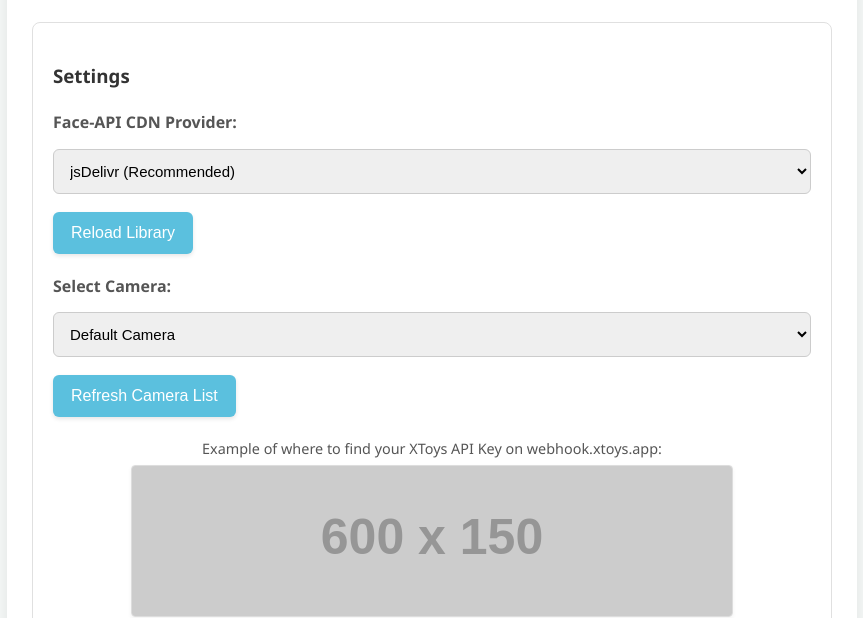
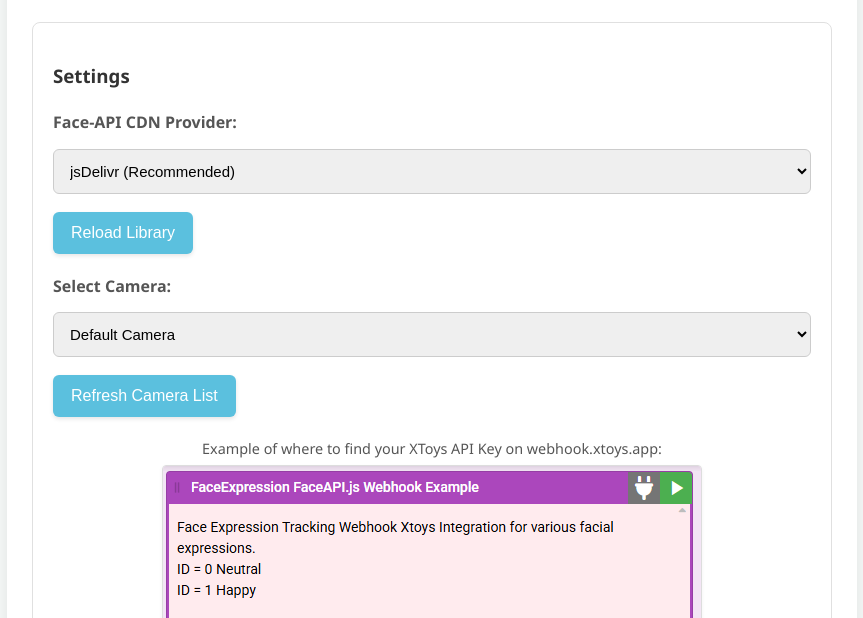
Before and after one commit to TaiSensei/FaceExpressionXtoys, a plain HTML site: page index.html in a window 1280 px wide. Shown: the part 182-800 px from the top of the page, without its empty margins (208-1071 px from the left). Drawn offline with Linux system fonts and the light colour scheme; placeholder pictures from the web are drawn by us.

Commit message:
Update index.html

```diff
--- a/index.html
+++ b/index.html
@@ -74,8 +74,8 @@
         }
         #test-btn { background-color: #f0ad4e; }
         #test-btn:hover { background-color: #df983a; }
-        #reload-lib-btn, #refresh-cameras-btn { background-color: #5bc0de; } /* Combined style */
-        #reload-lib-btn:hover, #refresh-cameras-btn:hover { background-color: #46b8da; } /* Combined style */
+        #reload-lib-btn, #refresh-cameras-btn { background-color: #5bc0de; }
+        #reload-lib-btn:hover, #refresh-cameras-btn:hover { background-color: #46b8da; }
 
 
         .status {
@@ -242,16 +242,15 @@
             text-align: center;
             margin-top: 10px;
         }
-        /* Styles for API Key Image Preview */
         .api-key-image-container {
-            text-align: center; /* Center the image */
-            margin-bottom: 15px; /* Space below the image */
+            text-align: center;
+            margin-bottom: 15px;
         }
         .api-key-image-container img {
-            max-width: 100%; /* Make image responsive */
-            height: auto; /* Maintain aspect ratio */
-            border: 1px solid #ddd; /* Optional border */
-            border-radius: 4px; /* Optional rounded corners */
+            max-width: 100%;
+            height: auto;
+            border: 1px solid #ddd;
+            border-radius: 4px;
             box-shadow: 0 2px 4px rgba(0,0,0,0.05);
         }
 
@@ -283,10 +282,11 @@
 
             <div class="api-key-image-container">
                 <p style="font-size:0.9em; color:#555; margin-bottom:5px;">Example of where to find your XToys API Key on webhook.xtoys.app:</p>
-                <img src="https://placehold.co/600x150/E8E8E8/777777?text=Placeholder:+XToys+API+Key+Location+Screenshot"
-                     alt="Example showing where to find the XToys API Key"
-                     onerror="this.onerror=null; this.src='https://placehold.co/600x150/f8d7da/721c24?text=Image+Load+Error'; this.alt='Error loading image example';">
+                <img src="xtoys_api_key_example.png"
+                     alt="Example showing where to find the XToys API Key on webhook.xtoys.app"
+                     onerror="this.onerror=null; this.src='https://placehold.co/600x150/f8d7da/721c24?text=Local+image+xtoys_api_key_example.png+not+found.'; this.alt='Error: Local image for API key example not found.';">
             </div>
+
             <div>
                 <label for="api-key">XToys API Key:</label>
                 <input type="text" id="api-key" placeholder="Enter your XToys API Key from webhook.xtoys.app">
@@ -403,7 +403,7 @@
 
         const emotionToEmojiMap = {
             neutral: '😐', happy: '😊', sad: '😢', angry: '😠',
-            fearful: '😨', disgusted: '🤢', surprised: '😮'
+            fearful: '😨', disgusted: '�', surprised: '😮'
         };
 
         // DOM elements
@@ -576,7 +576,6 @@
                     addLog("No video input devices found.", "warn");
                     return;
                 }
-                 // Add a "Default" option first
                 const defaultOption = document.createElement('option');
                 defaultOption.value = "";
                 defaultOption.text = "Default Camera";
@@ -972,3 +971,4 @@
     </script>
 </body>
 </html>
+�
```
